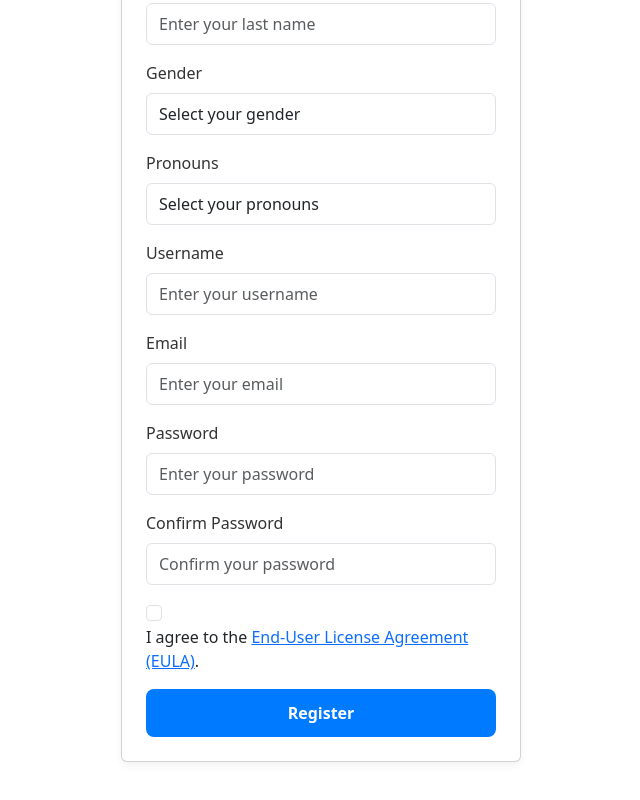
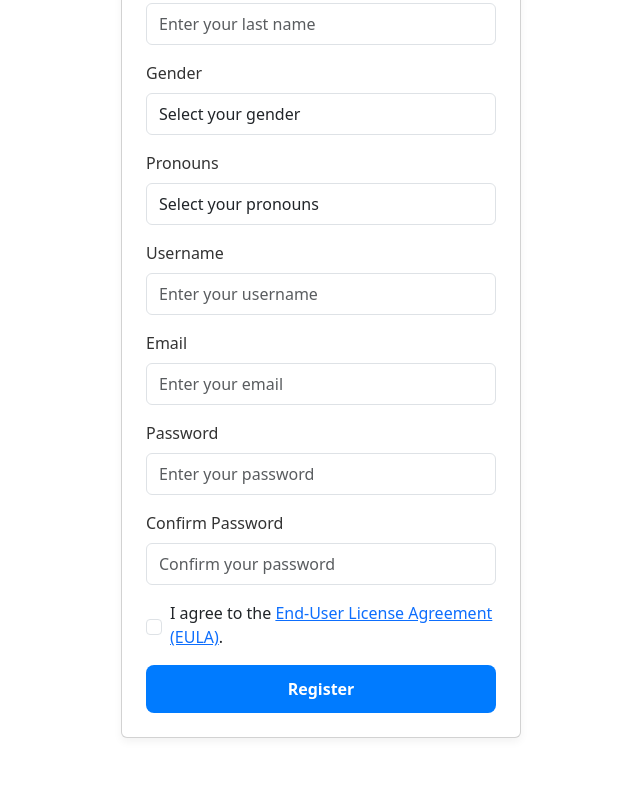
Before and after one commit to sebastianlian/EmotiChat, a React (Create React App) app in the folder src/frontend/: page /register in a window 1280 px wide. Shown: the part 316-1116 px from the top of the page, without its empty margins (319-959 px from the left). Built offline with nearby package versions, Linux system fonts and the light colour scheme.

Commit message:
Edit the styling of the EULA.

```diff
--- a/src/frontend/src/components/SideBar.js
+++ b/src/frontend/src/components/SideBar.js
@@ -50,7 +50,7 @@ const Sidebar = ({ handleLogout }) => {
                 <li className="nav-item">
                     <a
                         href="/dashboard/goals"
-                        className={`nav-link ${location.pathname === '/goals' ? 'active disabled' : ''}`}
+                        className={`nav-link ${location.pathname === '/dashboard/goals' ? 'active disabled' : ''}`}
                     >
                         <BsListTask className="sidebar-icon"/> {!collapsed && 'Goals'}
                     </a>
@@ -58,7 +58,7 @@ const Sidebar = ({ handleLogout }) => {
                 <li className="nav-item">
                     <a
                         href="/dashboard/settings"
-                        className={`nav-link ${location.pathname === '/settings' ? 'active disabled' : ''}`}
+                        className={`nav-link ${location.pathname === '/dashboard/settings' ? 'active disabled' : ''}`}
                     >
                         <BsGear className="sidebar-icon"/> {!collapsed && 'Settings'}
                     </a>
--- a/src/frontend/src/pages/Register.js
+++ b/src/frontend/src/pages/Register.js
@@ -189,17 +189,18 @@ const Register = () => {
                     </div>
 
                     {/* EULA Agreement */}
-                    <div className="mb-3">
+                    <div className="mb-3 d-flex align-items-center">
                         <input
                             type="checkbox"
                             id="eula"
-                            className="form-check-input"
+                            className="form-check-input me-2" // Add margin to separate checkbox and label
                             checked={agreeToEULA}
                             onChange={(e) => setAgreeToEULA(e.target.checked)}
                             required
                         />
-                        <label htmlFor="eula" className="form-check-label">
-                            I agree to the <a href="/eula" target="_blank" rel="noopener noreferrer">End-User License Agreement (EULA)</a>.
+                        <label htmlFor="eula" className="form-check-label mb-0">
+                            I agree to the <a href="/eula" target="_blank" rel="noopener noreferrer">End-User License
+                            Agreement (EULA)</a>.
                         </label>
                     </div>
 
```
